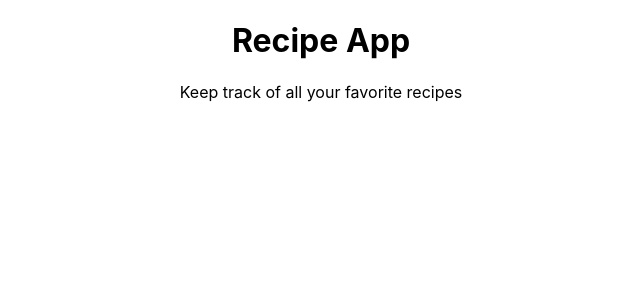
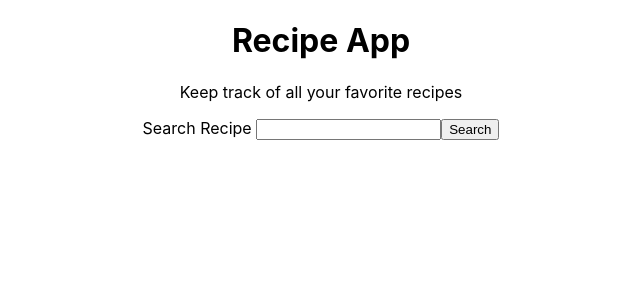
Before and after one commit to Kerri-AnnBates/recipe-app, a React (Create React App) app: page / in a window 1280 px wide. Shown: the top 300 px of the page, without its empty margins (319-959 px from the left). Built offline with nearby package versions, Linux system fonts and the light colour scheme.

Commit message:
added search form

```diff
--- /dev/null
+++ b/src/components/SearchForm.js
@@ -0,0 +1,14 @@
+import React from 'react';
+
+function SearchForm() {
+    return (
+        <div className="search">
+            <form>
+                <label htmlFor="search">Search Recipe <input name="search" id="search" type="text" /></label>
+                <button className="btn">Search</button>
+            </form>
+        </div>
+    )
+}
+
+export default SearchForm;
--- a/src/components/header/Header.js
+++ b/src/components/header/Header.js
@@ -1,10 +1,12 @@
 import React from 'react'
+import SearchForm from '../SearchForm'
 
 function Header() {
     return (
         <header>
             <h1>Recipe App</h1>
             <p>Keep track of all your favorite recipes</p>
+            <SearchForm />
         </header>
     )
 }
```
